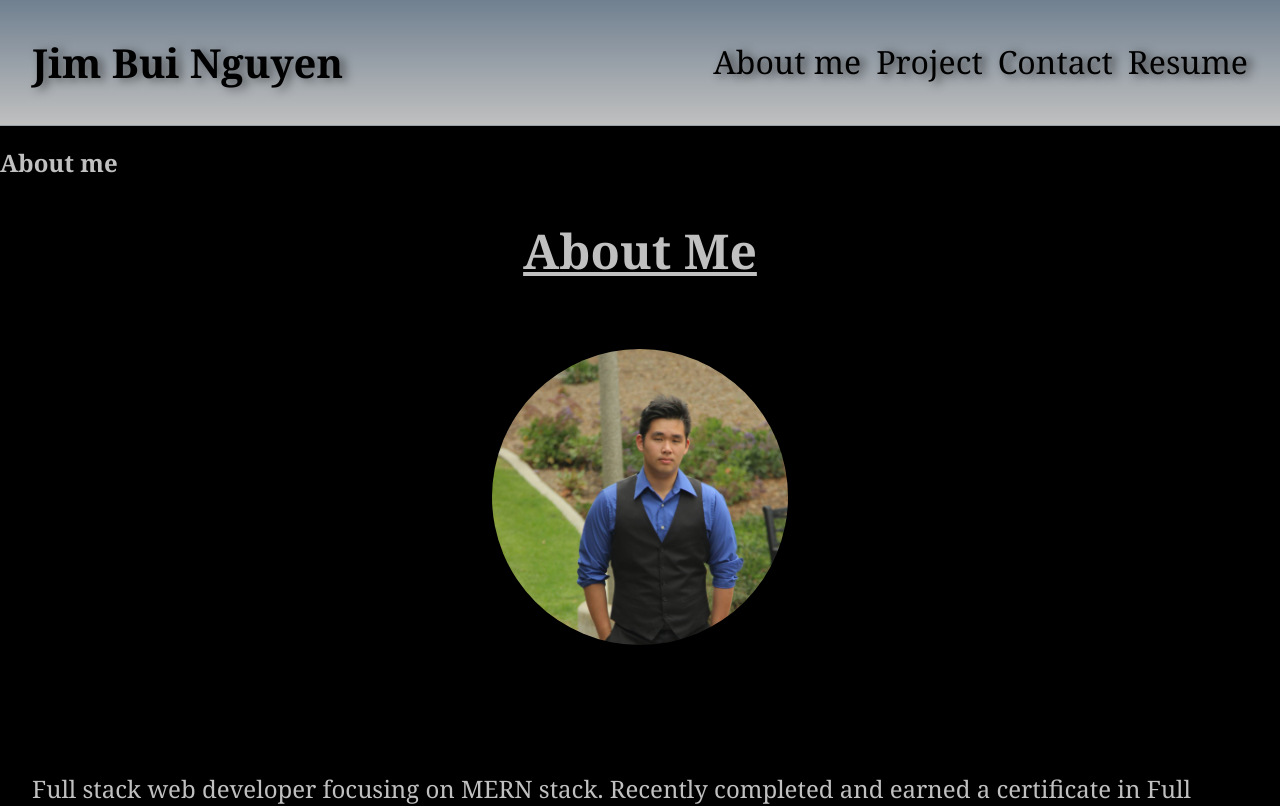
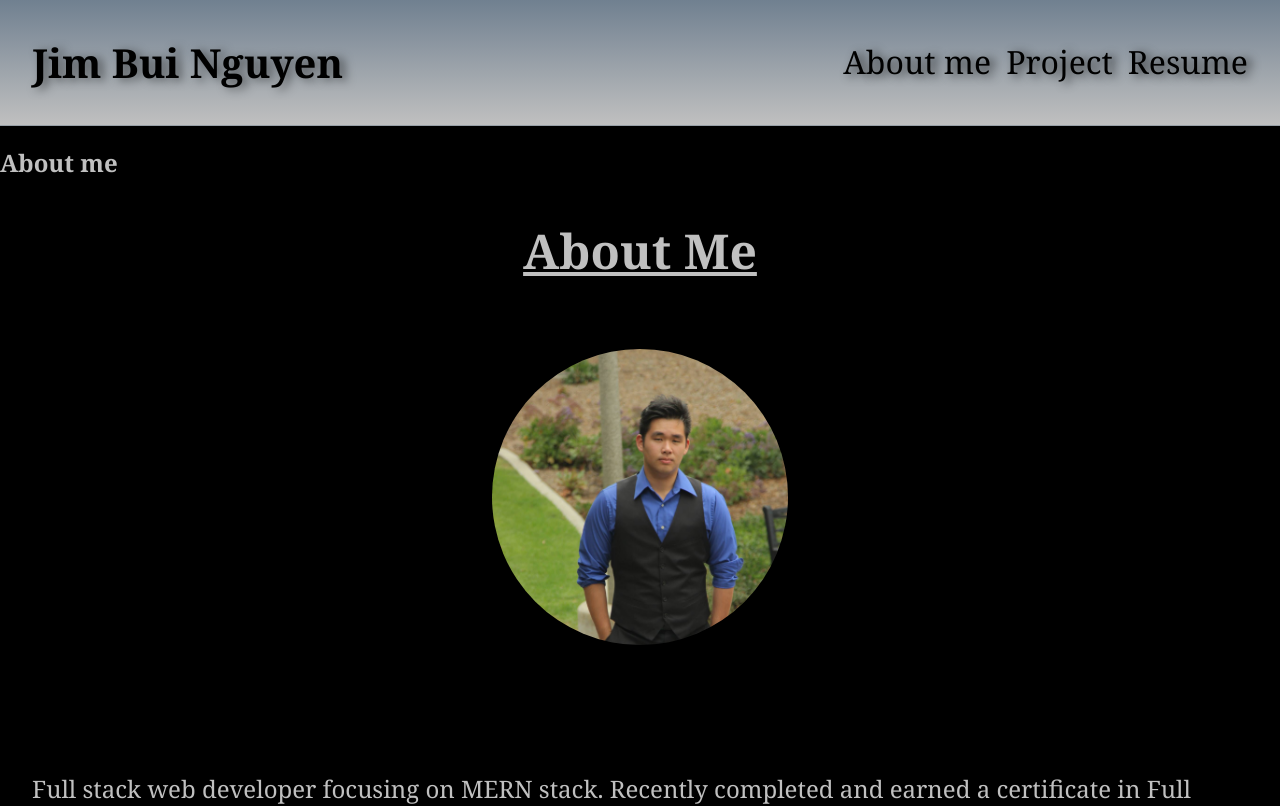
Before and after one commit to jimbn/Portfolio, a React (Create React App) app: page / in a window 1280 px wide. Shown: the top 806 px of the page. Built offline with nearby package versions, Linux system fonts and the light colour scheme.

Commit message:
remove contact tab

```diff
--- a/src/App.js
+++ b/src/App.js
@@ -12,7 +12,7 @@ function App() {
     const [pages] = useState ([
         { name: "About me" },
         { name: "Project" },
-        { name: "Contact" },
+        // { name: "Contact" },
         { name: "Resume" }
     ]);
 
--- a/src/components/Page/index.js
+++ b/src/components/Page/index.js
@@ -2,7 +2,7 @@ import React from 'react';
 import PageContent from '../PageContent';
 import About from '../About';
 import Project from '../Project';
-import Contact from '../Contact';
+// import Contact from '../Contact';
 import Resume from '../Resume';
 import { capitalizeFirstLetter } from '../../utils/helpers';
 
@@ -14,8 +14,8 @@ function Page({ currentPage }) {
         return <About />;
       case 'Project':
         return <Project />;
-      case 'Contact':
-        return <Contact />;
+    //   case 'Contact':
+    //     return <Contact />;
       case 'Resume':
         return <Resume />;
       default:
```
